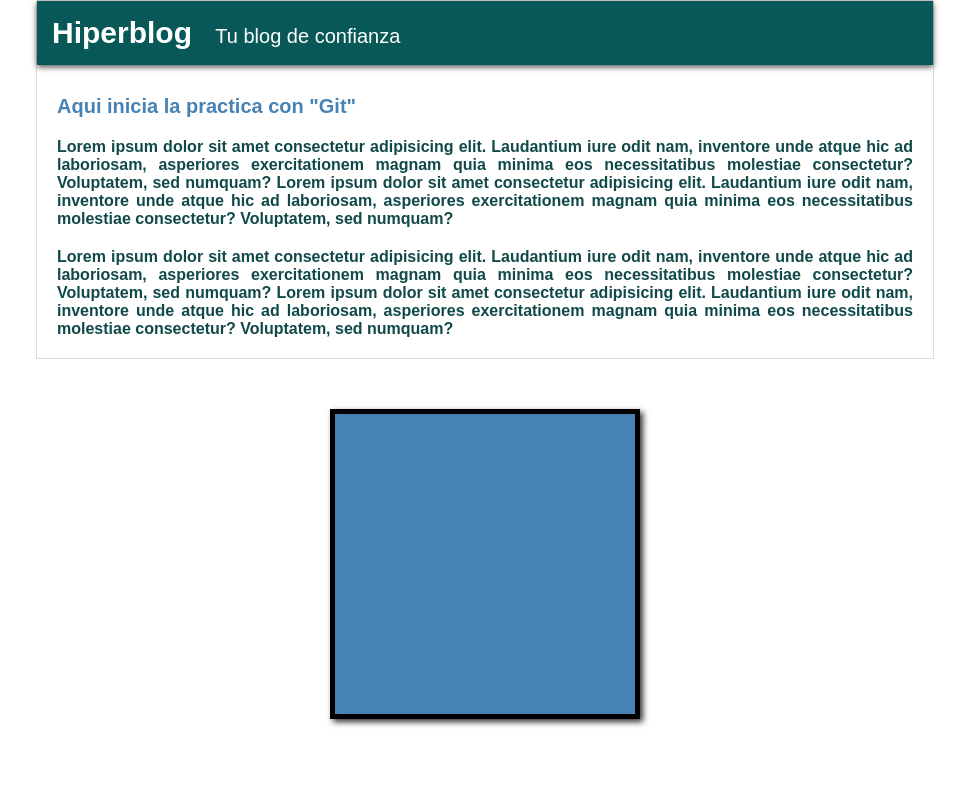
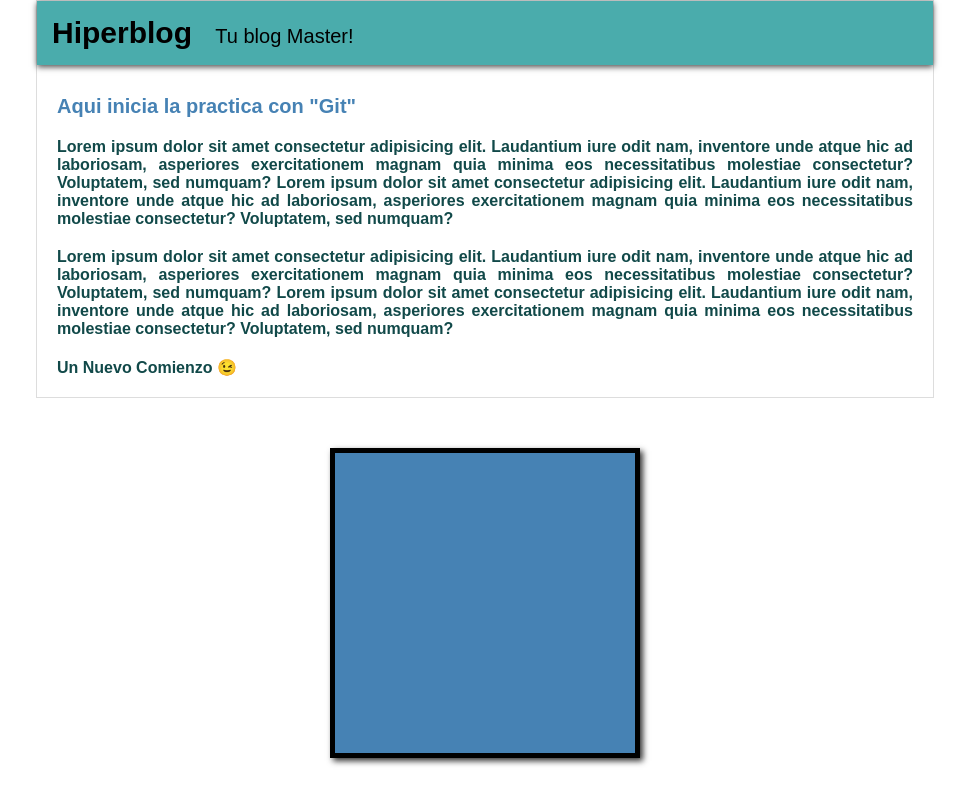
Before and after one commit to LuisAgreda/HiperBlog.io, a plain HTML site: page Index.html in a window 1280 px wide. Shown: the whole page, without its empty margins (155-1124 px from the left). Drawn offline with Linux system fonts and the light colour scheme.

Commit message:
agrege texto y cambie colores Beta 0.09

```diff
--- a/Index.html
+++ b/Index.html
@@ -11,7 +11,7 @@
         <div id="post">
             <div class="header">
                 Hiperblog
-                <span class="titleHiper">Tu blog de confianza </span>
+                <span class="titleHiper">Tu blog Master! </span>
             </div>
             <h1>Aqui inicia la practica con "Git"</h1>
             <p class="p1">
@@ -34,6 +34,7 @@
             magnam quia minima eos necessitatibus molestiae consectetur? Voluptatem,
             sed numquam?
             </p>
+            <p class="p1">Un Nuevo Comienzo 😉</p>
         </div>
     </main>
     <div class="cube"></div>
--- a/css/styles.css
+++ b/css/styles.css
@@ -43,8 +43,8 @@ h1 {
 .header {
     margin: 0;
     padding: 0.5em;
-    background: rgb(9, 88, 88);
-    color: #fff;
+    background: rgb(74, 172, 172);
+    color: #000;
     font-size: 30px;
     font-weight: bold;
     box-shadow: 0px 2px 6px rgba(0, 0, 0, 0.7);
```
